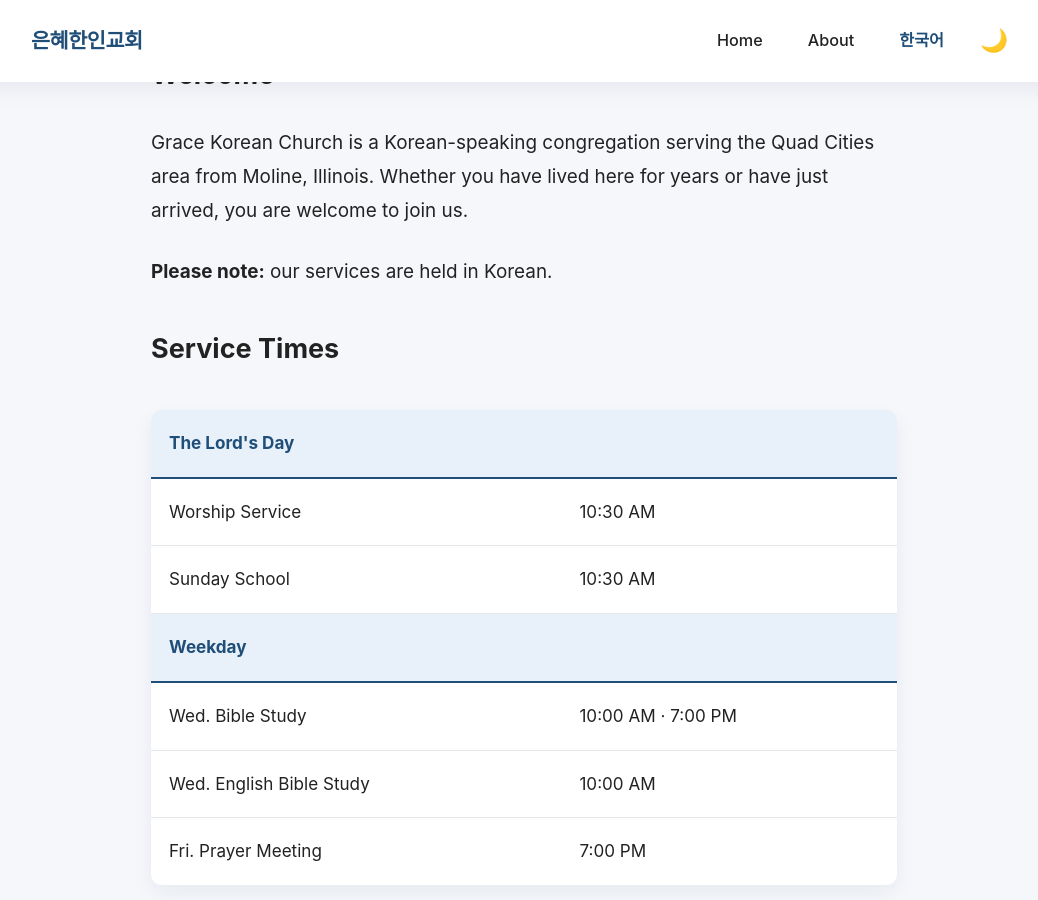
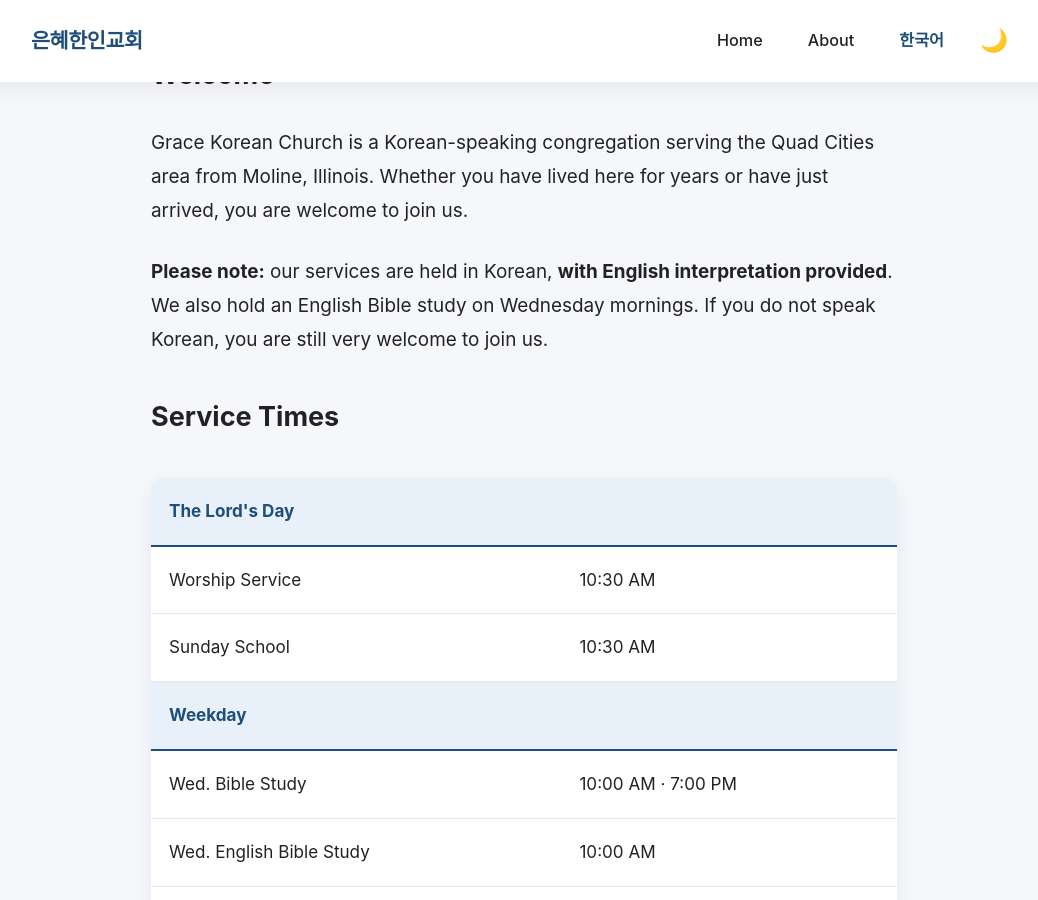
Before and after one commit to grace-korean-church/grace-korean-church.github.io, a Jekyll site: the page built from en/index.md, in a window 1280 px wide and 900 px high, scrolled down 697 px. Shown: the whole window, without its empty margins (116-1154 px from the left). Built offline with Jekyll 4.4.1, drawn with Linux system fonts in a browser that asks for light colours.

Commit message:
영어 홈 안내문에 통역 제공 사실 추가
"our services are held in Korean." 한 문장만 읽으면 영어 지원이 전혀
없는 것처럼 읽혀, 영어권 방문자가 여기서 발길을 돌릴 수 있었다.
통역이 제공된다는 사실은 아래 예배시간 항목에만 적혀 있었다.

가장 먼저 읽히는 자리에 통역 제공과 영어 성경공부를 함께 적고,
한국어를 못해도 환영한다는 문장을 덧붙였다.

Co-Authored-By: Claude Opus 5 (1M context) <noreply@anthropic.com>

```diff
--- a/en/index.md
+++ b/en/index.md
@@ -31,7 +31,12 @@ alt_url: /
       arrived, you are welcome to join us.
     </p>
 
-    <p><strong>Please note:</strong> our services are held in Korean.</p>
+    <p>
+      <strong>Please note:</strong> our services are held in Korean,
+      <strong>with English interpretation provided</strong>. We also hold an
+      English Bible study on Wednesday mornings. If you do not speak Korean,
+      you are still very welcome to join us.
+    </p>
 
     <h2>Service Times</h2>
 
```
